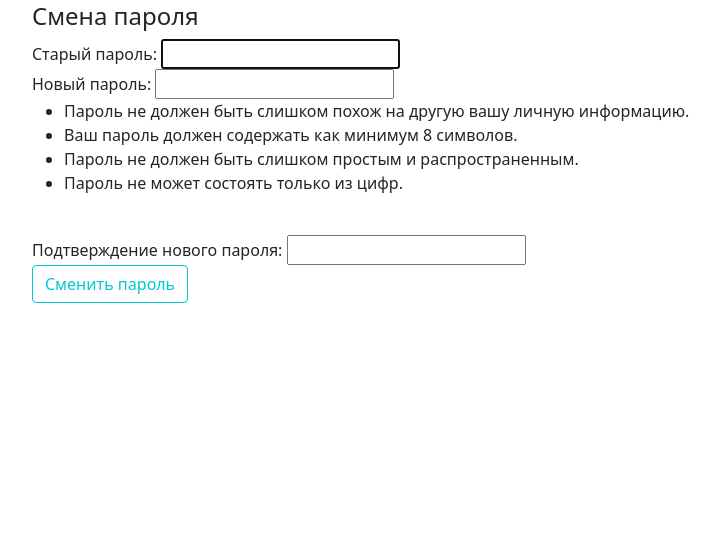
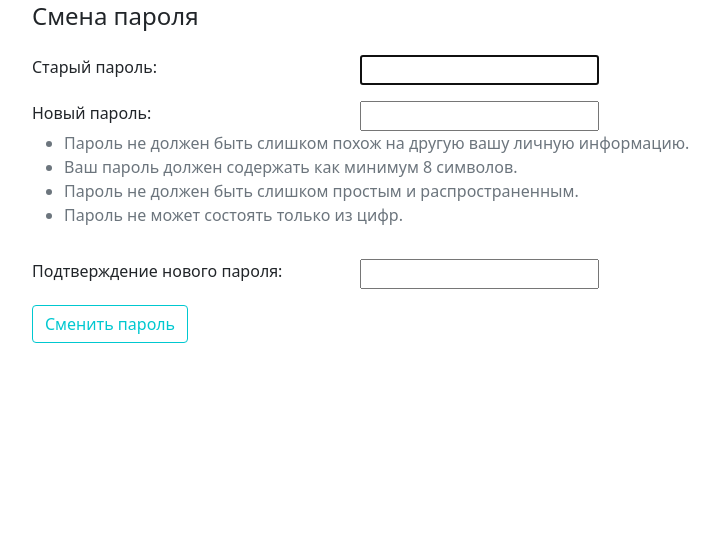
Before and after one commit to Nikulin-V/stock_exchange, a Django app: page /auth/password_change/ in a window 1280 px wide. Shown: the part 101-646 px from the top of the page, without its empty margins (128-847 px from the left). Run offline with Django 4.2, Linux system fonts and the light colour scheme; the visitor is signed in with stand-in values (Sample User, id 1).

Commit message:
Added design to password_change pages

```diff
--- a/templates/users/logged_out.html
+++ b/templates/users/logged_out.html
@@ -1,5 +1,5 @@
 {% extends "base.html" %}
 
 {% block content %}
-    <p>Вы вышли!</p>
+    <h3 class="text-center">Вы вышли!</h3>
 {% endblock %}
--- a/templates/users/password_change.html
+++ b/templates/users/password_change.html
@@ -1,25 +1,45 @@
 {% extends "base.html" %}
 
 {% block content %}
-    <h4 class="card-title">Смена пароля</h4>
+    <h4 class="mb-4">Смена пароля</h4>
 
     <form method="post">
         {% csrf_token %}
-        {{ form.old_password.errors }}
-        {{ form.old_password.label_tag }} {{ form.old_password }}
-        <br>
-        {{ form.new_password1.errors }}
-        {{ form.new_password1.label_tag }} {{ form.new_password1 }}
-        {% if form.new_password1.help_text %}
-            <div class="help">{{ form.new_password1.help_text|safe }}</div>
-        {% endif %}
-        <br>
-        {{ form.new_password2.errors }}
-        {{ form.new_password2.label_tag }} {{ form.new_password2 }}
-        {% if form.new_password2.help_text %}
-            <div class="help">{{ form.new_password2.help_text|safe }}</div>
-        {% endif %}
-        <br>
+        <div class="row mb-3">
+            <div class="col-4">
+                {{ form.old_password.label_tag }}
+            </div>
+            <div class="col-8">
+                {{ form.old_password }}
+            </div>
+        </div>
+        <div class="row mb-3">
+            <div class="col-4">
+                {{ form.new_password1.label_tag }}
+            </div>
+            <div class="col-8">
+                {{ form.new_password1 }}
+            </div>
+            {% if form.new_password1.help_text %}
+                <div class="help text-secondary">{{ form.new_password1.help_text|safe }}</div>
+            {% endif %}
+        </div>
+        <div class="row mb-3">
+            <div class="col-4">
+                {{ form.new_password2.label_tag }}
+            </div>
+            <div class="col-8">
+                {{ form.new_password2 }}
+            </div>
+            {% if form.new_password2.help_text %}
+                <div class="help text-secondary">{{ form.new_password2.help_text|safe }}</div>
+            {% endif %}
+        </div>
+        <div class="text-danger">
+            {% for error in form.errors.values %}
+                {{ error }}
+            {% endfor %}
+        </div>
         <button type="submit" class="btn btn-outline-aqua">Сменить пароль</button>
     </form>
 {% endblock %}
--- a/templates/users/password_change_done.html
+++ b/templates/users/password_change_done.html
@@ -1,5 +1,5 @@
 {% extends "base.html" %}
 
 {% block content %}
-    <p>Пароль изменён</p>
+    <h3 class="text-center">Пароль успешно изменён!</h3>
 {% endblock %}
--- a/templates/users/profile.html
+++ b/templates/users/profile.html
@@ -39,14 +39,11 @@
                     </div>
                 </div>
                 <div class="text-danger">
-                    {{ form.email.errors }}
-                    {{ form.first_name.errors }}
-                    {{ form.last_name.errors }}
                     {% for error in form.errors.values %}
                         {{ error }}
                     {% endfor %}
                 </div>
-                <input class="btn btn-outline-aqua mx-auto" type="submit" value="Подтвердить изменения">
+                <input class="btn btn-outline-aqua mx-auto" type="submit" value="Сохранить">
             </form>
             <a class="btn btn-outline-danger" href="/auth/password_change">Изменить пароль</a>
             <a class="btn btn-danger" href="/auth/logout">Выйти</a>
```
